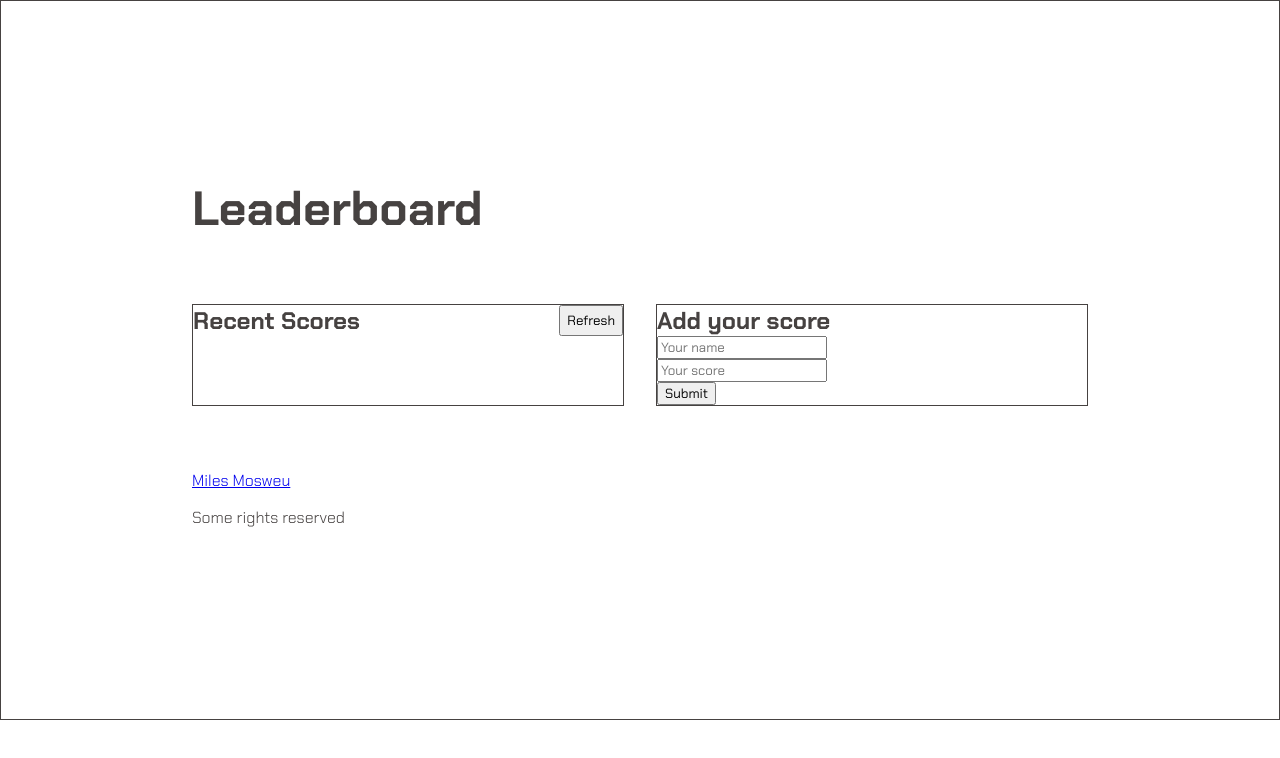
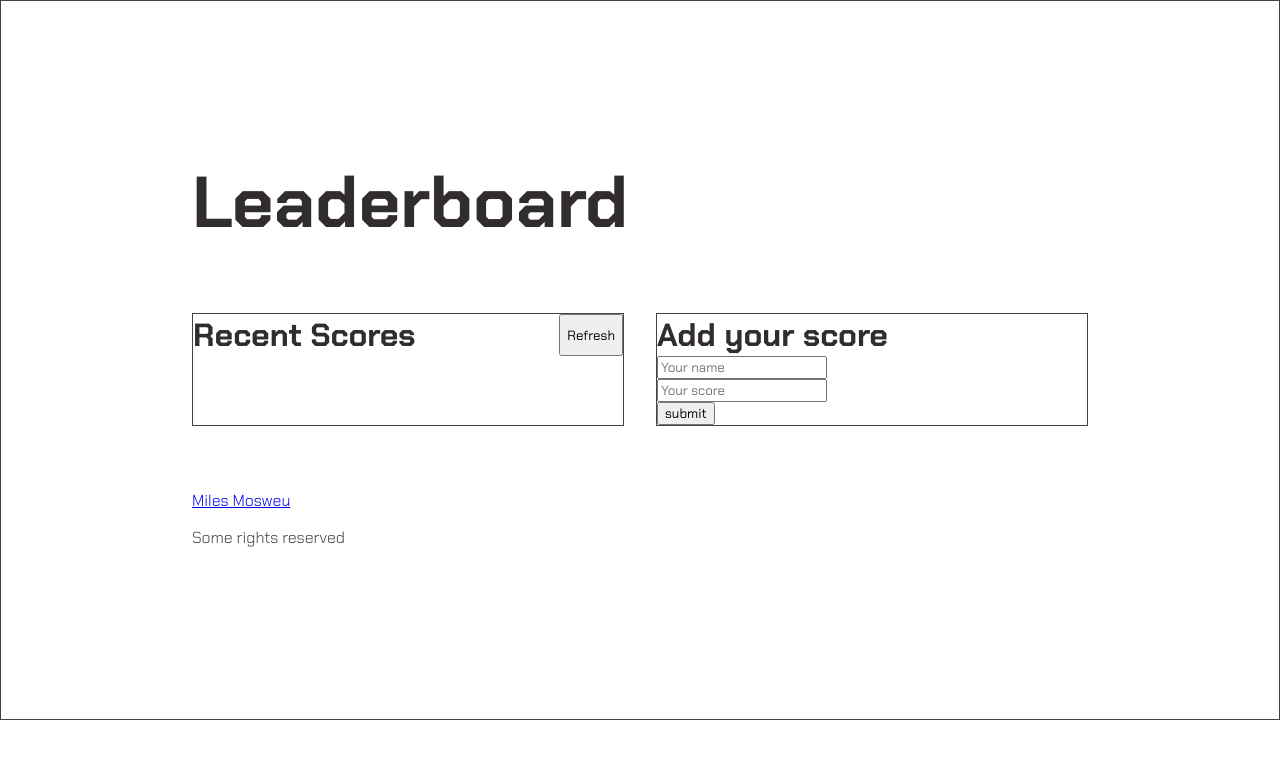
Before and after one commit to Timbar09/Leaderboard, a website built with webpack: page src/index.html in a window 1280 px wide. Built offline with nearby package versions, Linux system fonts and the light colour scheme; no server answers.

Commit message:
Style headings

```diff
--- a/src/index.html
+++ b/src/index.html
@@ -33,7 +33,7 @@
           </section>
 
           <section class="add">
-            <h2 class="add__title">Add your score</h2>
+            <h2 class="add__title section__title">Add your score</h2>
 
             <form action="#" class="add__form">
               <div class="input__container">
@@ -45,7 +45,7 @@
               </div>
 
               <div class="input__container">
-                <input type="submit" />
+                <input type="submit" value="submit" />
               </div>
             </form>
           </section>
--- a/src/style.css
+++ b/src/style.css
@@ -40,10 +40,21 @@ body {
 h1,
 h2 {
   margin: 0;
+  color: var(--color-highlight);
 }
 
 section {
   border: solid 1px;
+}
+
+.section__title {
+  font-size: 1.5rem;
+}
+
+@media (min-width: 40em) {
+  .section__title {
+    font-size: 2rem;
+  }
 }
 
 .padding {
@@ -90,6 +101,12 @@ section {
   font-size: 3rem;
 }
 
+@media (min-width: 40em) {
+  .title {
+    font-size: 4.5rem;
+  }
+}
+
 .main .container {
   flex-direction: column;
   gap: 2rem;
```
